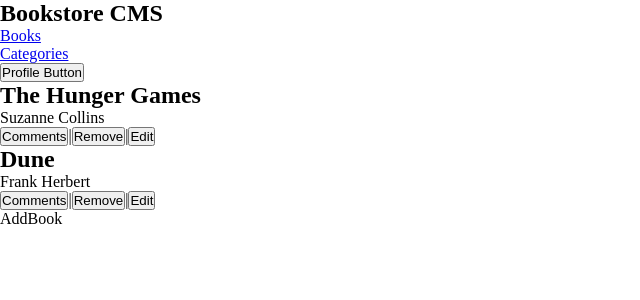
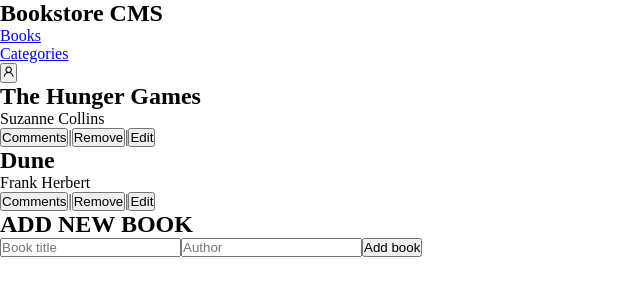
Before and after one commit to Samuellekpor/bookstore, a React (Create React App) app: page / in a window 1280 px wide. Shown: the top 300 px of the page, without its empty margins (0-640 px from the left). Built offline with nearby package versions, Linux system fonts and the light colour scheme.

Commit message:
Add form for adding a book

```diff
--- a/package.json
+++ b/package.json
@@ -9,6 +9,7 @@
     "prop-types": "^15.8.1",
     "react": "^18.2.0",
     "react-dom": "^18.2.0",
+    "react-icons": "^4.6.0",
     "react-router-dom": "^6.4.3",
     "react-scripts": "5.0.1",
     "web-vitals": "^2.1.4"
--- a/src/components/AddBook.js
+++ b/src/components/AddBook.js
@@ -2,7 +2,14 @@ import React from 'react';
 
 function AddBook() {
   return (
-    <div>AddBook</div>
+    <div>
+      <h2>ADD NEW BOOK</h2>
+      <form>
+        <input id="title" placeholder="Book title" />
+        <input id="author" placeholder="Author" />
+        <button type="submit">Add book</button>
+      </form>
+    </div>
   );
 }
 
--- a/src/components/NavBar.js
+++ b/src/components/NavBar.js
@@ -1,5 +1,6 @@
 import React from 'react';
 import { NavLink } from 'react-router-dom';
+import { AiOutlineUser } from 'react-icons/ai';
 
 function NavBar() {
   return (
@@ -14,7 +15,9 @@ function NavBar() {
             <NavLink to="/categories">Categories</NavLink>
           </li>
         </ul>
-        <button type="button" className="profilButton">Profile Button</button>
+        <button type="button" className="profilButton">
+          <AiOutlineUser />
+        </button>
       </nav>
     </div>
   );
```
Also changed, not shown: 1 other file (tests, documents, lock files or other folders).
